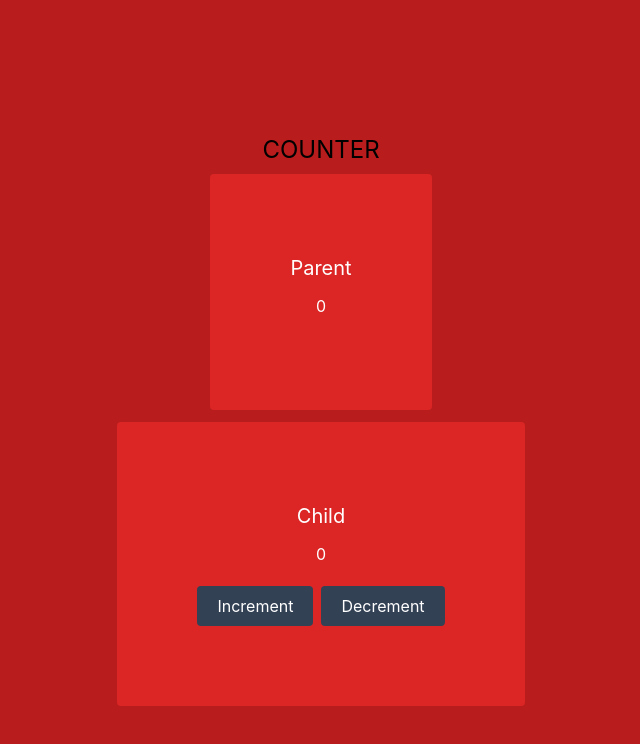
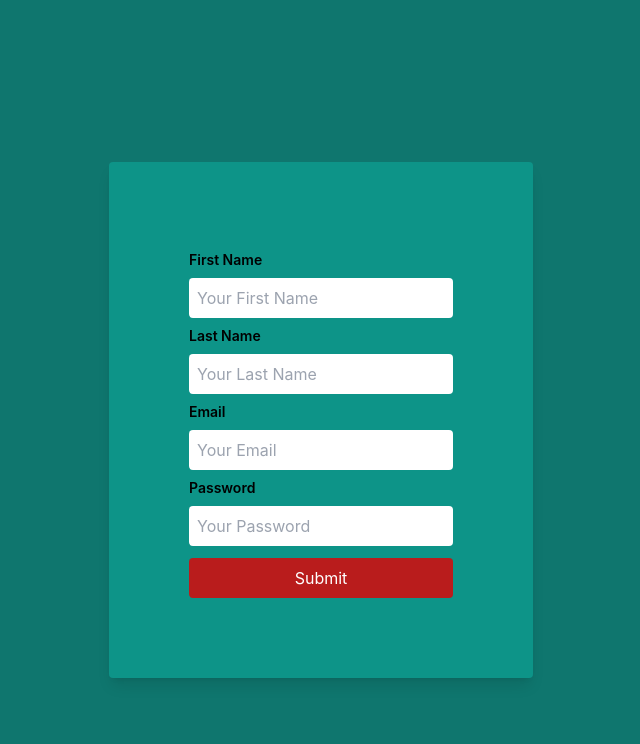
Before and after one commit to anannanur/raw-state-react, a React (Create React App) app: page / in a window 1280 px wide. Shown: the top 744 px of the page, without its empty margins (319-959 px from the left). Built offline with nearby package versions, Linux system fonts and the light colour scheme.

Commit message:
shortform with useState hook

```diff
--- a/src/App.js
+++ b/src/App.js
@@ -1,7 +1,8 @@
 
 import { createContext, useState } from 'react';
 import './App.css';
-import Parent from './pages/Parent';
+// import Parent from './pages/Parent';
+import ShortForm from './pages/ShortForm';
 export const COUNTER_CONTEXT = createContext()
 
 function App() {
@@ -20,7 +21,8 @@ function App() {
     // </div>
 
      <COUNTER_CONTEXT.Provider value={value}>
-       <Parent />
+       {/* <Parent /> */}
+       <ShortForm/>
      </COUNTER_CONTEXT.Provider>
 
 
--- /dev/null
+++ b/src/pages/ShortForm.js
@@ -0,0 +1,34 @@
+import React, { useState } from 'react';
+
+const ShortForm = () => {
+    const [firstName, setFirstName] = useState("")
+    const [lastName, setLastName] = useState("")
+    const [email, setEmail] = useState("")
+    const [password, setPassword] = useState("")
+    const handleSubmit = event =>{
+        event.preventDefault()
+        const data = {
+            firstName, lastName, email, password
+        }
+        console.log(data)
+    }
+    return (
+        <div className='flex h-screen flex-col pt-10 w-full justify-center items-center bg-teal-700'>
+            <form action="" onSubmit={handleSubmit}>
+                <div className='flex flex-col bg-teal-600 p-20 rounded shadow-lg'>
+                    <label htmlFor="name" className='my-2 font-semibold text-sm'>First Name</label>
+                    <input onBlur={(e)=> setFirstName(e.target.value)} placeholder="Your First Name" className="rounded p-2 outline-none" type="text" id='name' name='name' />
+                    <label htmlFor="name" className='my-2 font-semibold text-sm'>Last Name</label>
+                    <input onBlur={(e)=> setLastName(e.target.value)} placeholder="Your Last Name" className="rounded p-2 outline-none" type="text" id='name' name='name' />
+                    <label htmlFor="name" className='my-2 font-semibold text-sm'>Email</label>
+                    <input onBlur={(e)=> setEmail(e.target.value)} placeholder="Your Email" className="rounded p-2 outline-none" type="email" id='name' name='name' />
+                    <label htmlFor="name" className='my-2 font-semibold text-sm'>Password</label>
+                    <input onBlur={(e)=> setPassword(e.target.value)} placeholder="Your Password" className="rounded p-2 outline-none" type="password" id='name' name='name' />
+                    <button type='submit' className='px-5 py-2 bg-red-700 text-white rounded mt-3'>Submit</button>
+                </div>
+            </form>
+        </div>
+    );
+};
+
+export default ShortForm;
```
